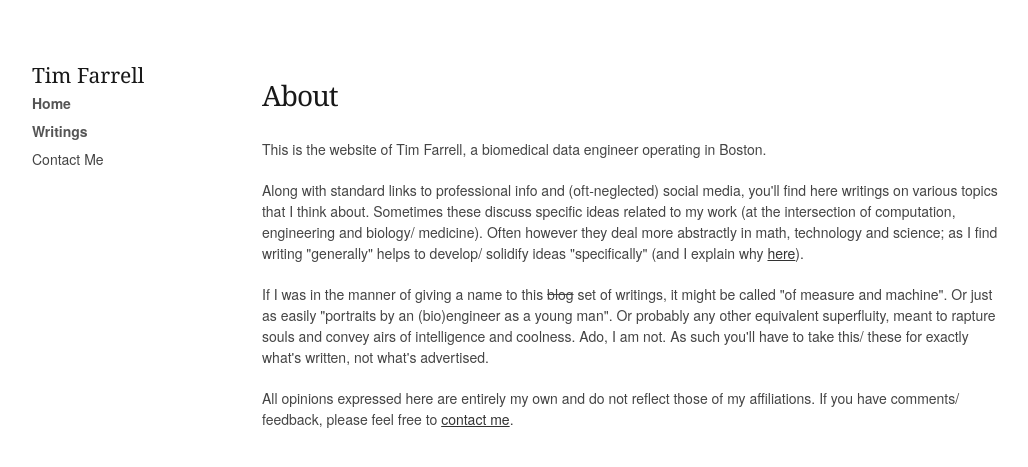
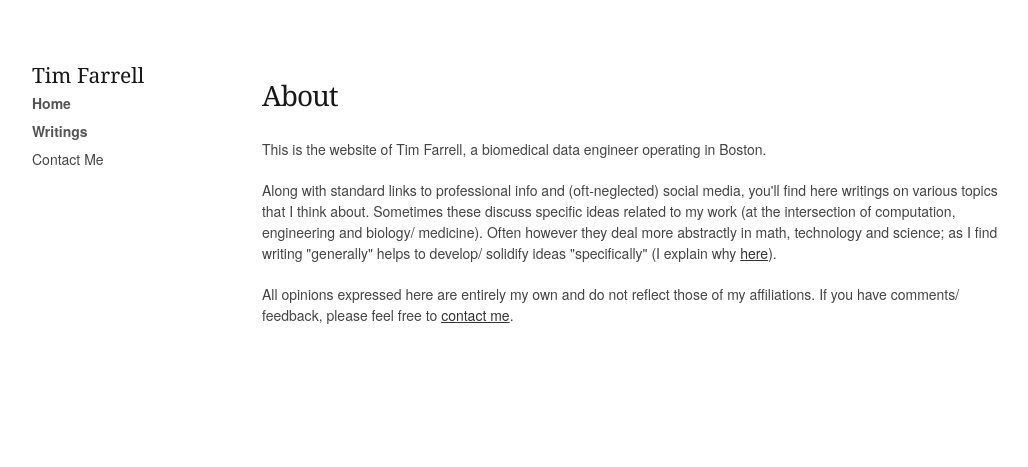
Before and after one commit to tmfarrell/tmfarrell.github.io, a Jekyll site: the page built from about.md, in a window 1280 px wide. Shown: the top 467 px of the page, without its empty margins (8-1036 px from the left). Built offline with Jekyll 4.4.1, drawn with Linux system fonts in a browser that asks for light colours.

Commit message:
updated about

```diff
--- a/about.md
+++ b/about.md
@@ -13,18 +13,18 @@ think about. Sometimes these discuss specific ideas related to
 my work (at the intersection of computation, engineering and
 biology/ medicine). Often however they deal more abstractly
 in math, technology and science; as I find writing "generally"
-helps to develop/ solidify ideas "specifically" (and I explain
+helps to develop/ solidify ideas "specifically" (I explain
 why <a href="link">here</a>).
 </p>
 
-<p>
+<!--<p>
 If I was in the manner of giving a name to this <strike>blog</strike>
 set of writings, it might be called "of measure and machine". Or just
 as easily "portraits by an (bio)engineer as a young man". Or probably
-any other equivalent superfluity, meant to rapture souls and convey
-airs of intelligence and coolness. Ado, I am not. As such you'll have
+other gratuitous strings, meant to rapture souls and convey
+an air of intelligence and coolness. Ado, I am not. As such you'll have
 to take this/ these for exactly what's written, not what's advertised.
-</p>
+</p>-->
 
 <p>
 All opinions expressed here are entirely my own and do not reflect
```
